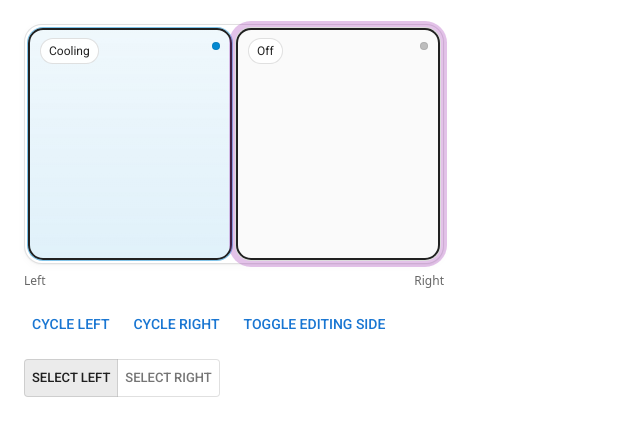
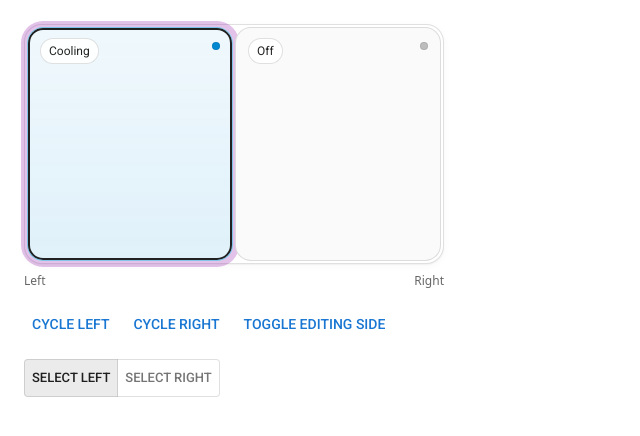
Before and after one commit to jonm01/bed-zones, a Next.js app: page / in a window 1280 px wide. Shown: the top 436 px of the page, without its empty margins (0-640 px from the left). Built offline with nearby package versions, Linux system fonts and the light colour scheme; what @mui/material-nextjs would draw is missing.

Commit message:
refactor: merge selection into editing side

```diff
--- a/src/components/BedDemo.tsx
+++ b/src/components/BedDemo.tsx
@@ -10,8 +10,7 @@ type Side = 'left' | 'right';
 export default function BedDemo() {
   const [left, setLeft] = React.useState<Mode>('cool');
   const [right, setRight] = React.useState<Mode>('off');
-  const [selected, setSelected] = React.useState<Side>('left');
-  const [editing, setEditing] = React.useState<Side>('right');
+  const [editing, setEditing] = React.useState<Side>('left');
 
   const cycle = (m: Mode): Mode => (m === 'cool' ? 'heat' : m === 'heat' ? 'off' : 'cool');
 
@@ -20,9 +19,8 @@ export default function BedDemo() {
       <BedDualZone
         left={{ mode: left }}
         right={{ mode: right }}
-        selectedSide={selected}
         editingSide={editing}
-        onSideClick={(s) => setSelected(s)}
+        onSideClick={(s) => setEditing(s)}
         labels={{ left: 'Left', right: 'Right' }}
         width={420}
       />
@@ -37,8 +35,8 @@ export default function BedDemo() {
 
       <ToggleButtonGroup
         exclusive
-        value={selected}
-        onChange={(_, v) => v && setSelected(v)}
+        value={editing}
+        onChange={(_, v) => v && setEditing(v)}
         size="small"
       >
         <ToggleButton value="left">Select Left</ToggleButton>
--- a/src/components/BedDualZone.tsx
+++ b/src/components/BedDualZone.tsx
@@ -16,7 +16,7 @@ export interface ZoneState { mode: Mode }
 
 /**
  * Visual representation of a dual-zone bed.
- * Each side can be selected, edited and display a heating or cooling mode.
+ * Each side displays a heating or cooling mode and can be highlighted for editing.
  */
 export interface BedDualZoneProps {
   /** State for the left zone. */
@@ -24,13 +24,8 @@ export interface BedDualZoneProps {
   /** State for the right zone. */
   right: ZoneState;
   /**
-   * Side that is currently selected by the user.
-   * Selected zones get a subtle ring.
-   */
-  selectedSide?: Side | null;
-  /**
-   * Side whose settings are being edited.
-   * Editing zones receive an extra glow.
+   * Side whose settings are being edited and therefore highlighted.
+   * Clicking a zone should update this value in the parent component.
    */
   editingSide?: Side | null;
   /** Callback fired when a side is clicked. */
@@ -46,7 +41,6 @@ export interface BedDualZoneProps {
 export function BedDualZone({
   left,
   right,
-  selectedSide = null,
   editingSide = null,
   onSideClick,
   width = 360,
@@ -136,25 +130,20 @@ export function BedDualZone({
         }}
       >
         {zones.map(({ key, state }) => {
-          const isSelected = selectedSide === key;
           const isEditing = editingSide === key;
-          const ariaLabel = `${key} side: ${state.mode}${isSelected ? ', selected' : ''}${isEditing ? ', editing' : ''}`;
+          const ariaLabel = `${key} side: ${state.mode}${isEditing ? ', editing' : ''}`;
 
           return (
             <ButtonBase
               key={key}
               onClick={() => onSideClick?.(key)}
               aria-label={ariaLabel}
-              aria-pressed={isSelected}
+              aria-pressed={isEditing}
               title={ariaLabel}
               sx={{
                 ...baseZoneSx,
                 ...zoneStyleForMode(state.mode),
-                boxShadow: isEditing
-                  ? `inset 0 0 0 2px ${ring}, 0 0 0 6px ${editGlow}`
-                  : isSelected
-                  ? `inset 0 0 0 2px ${ring}`
-                  : undefined,
+                boxShadow: isEditing ? `inset 0 0 0 2px ${ring}, 0 0 0 6px ${editGlow}` : undefined,
               }}
             >
               {/* State pill */}
```
